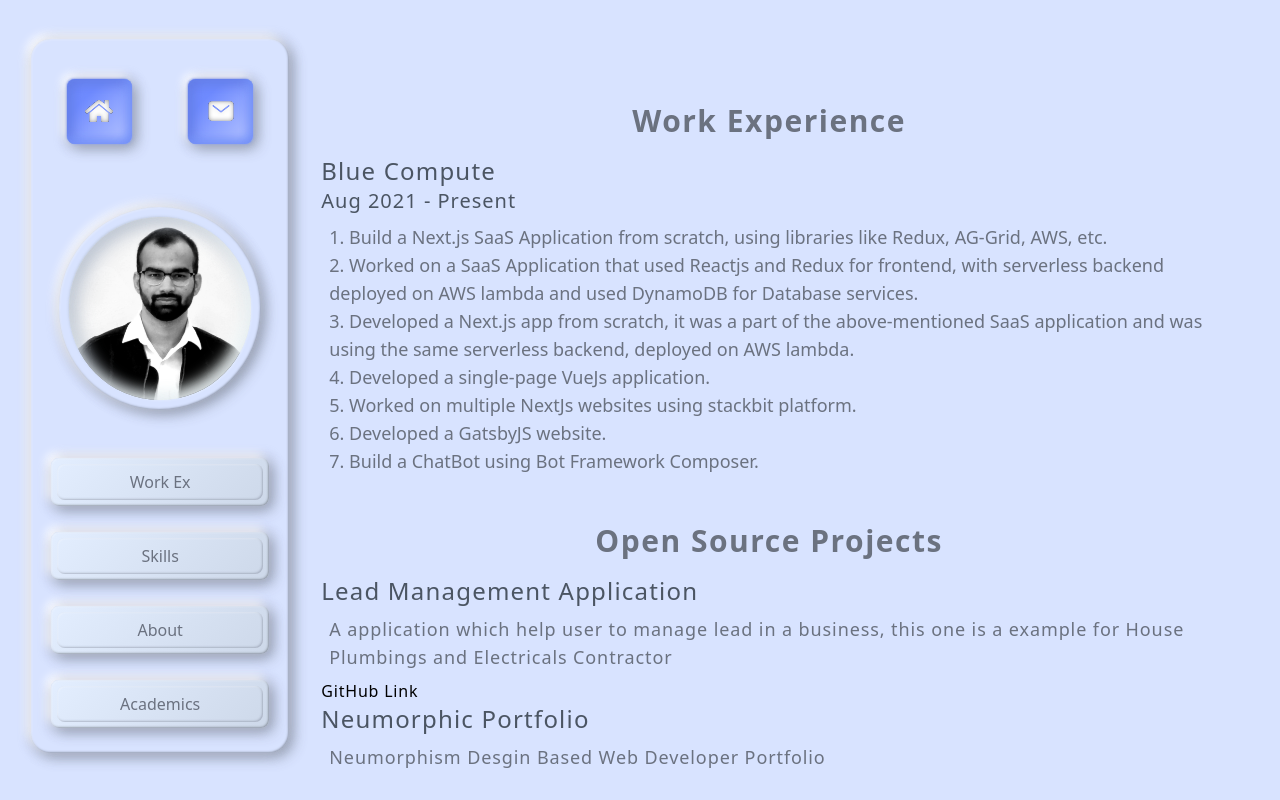
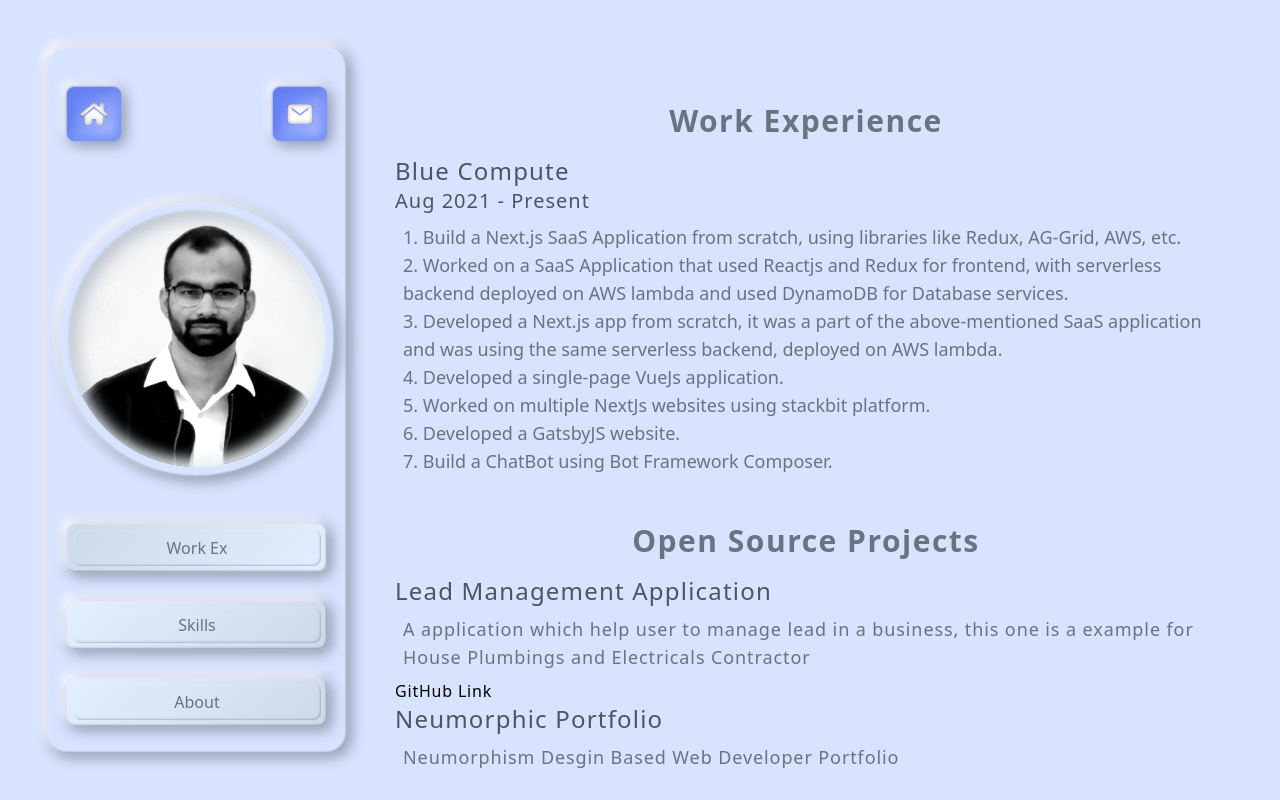
Before and after one commit to gaurav-pachar/neumorphic-portfolio, a Next.js app: page /resume in a window 1280 px wide. Built offline with nearby package versions, Linux system fonts and the light colour scheme.

Commit message:
with about page section

```diff
--- a/src/components/CircularBar/CircularProgressBar.js
+++ b/src/components/CircularBar/CircularProgressBar.js
@@ -6,8 +6,8 @@
     VIEWBOX_HEIGHT_HALF,
     VIEWBOX_CENTER_X,
     VIEWBOX_CENTER_Y,
-  } from '../CircularBar/constants';
-import Path from '../CircularBar/path';
+  } from './constants';
+import Path from './path';
 
 export default function CircularProgressBar ({strokeWidth = 10, maxValue=100, minValue=0, ...props}) {
     function getBackgroundPadding() {
--- a/src/components/NavBar/NavBar.js
+++ b/src/components/NavBar/NavBar.js
@@ -5,7 +5,7 @@
 import Button from "elements/Button";
 import MyGif from "../../../public/AREmoji_20221029_123415_9044 (1).gif";
 import DP from "../../../public/20221115_212121(0).jpg"
-import PictureFrame from 'components/PictureFrame';
+import PictureFrame from 'components/pictureFrame';
 import {
    ResumePageTabsStateContext,
    ResumePageTabsDispatchContext,
@@ -14,6 +14,7 @@
  import ClassNames from "Utils/ClassNames";
 export default function NavBar ({page, ...props}){
    const DispatchActiveTab = useContext(ResumePageTabsDispatchContext);
+   const { activeTab } = React.useContext(ResumePageTabsStateContext);
    switch (page) {
       case 'homePage':
          return (
@@ -21,21 +22,21 @@
             <div className='grid grid-cols-4 grid-rows-2 gap-4 w-full h-[20vh] px-6 md:hidden'>
                <div className='col-span-4 flex justify-center items-center'>
                   <div className="w-1/5">
-                     <Button ButtonType="protruding" styling="linkStyled" path="/" borderRadius="10px" width='100%' height='100%' shape="circle">
-                        <FaHome className='mx-auto w-9 h-9 z-10 text-gray-400'/>
+                     <Button ButtonType="protruding" styling="linkStyled" path="/resume" shape="circle">
+                        <IoDocumentText className='mx-auto w-9 h-9 z-10 text-gray-400'/>
                      </Button>
                   </div>
                </div>
                <div className='col-span-2 flex justify-start items-center'>
                   <div className="w-2/5">
-                     <Button ButtonType="protruding" styling="linkStyled" path="/resume" borderRadius="10px" width='100%' height='100%' shape="circle">
-                        <IoDocumentText className='mx-auto w-9 h-9 z-10 text-gray-400'/>
+                     <Button ButtonType="protruding" styling="linkStyled" path="/" shape="circle">
+                        <FaHome className='mx-auto w-9 h-9 z-10 text-gray-400'/>
                      </Button>
                   </div>
                </div>
                <div className='col-span-2 flex justify-end items-center'>
                   <div className="w-2/5">
-                     <Button ButtonType="protruding" styling="linkStyled" path="/contact" borderRadius="10px" width='100%' height='100%' shape="circle">
+                     <Button ButtonType="protruding" styling="linkStyled" path="/contact" shape="circle">
                         <IoMail className='mx-auto w-9 h-9 z-10 text-gray-400'/>
                      </Button>
                   </div>
@@ -64,30 +65,30 @@
       case 'resumePage':
          return (
             <div className={ClassNames(
-               "absolute md:relative top-0 left-0 bottom-0",
+               "absolute lg:relative top-0 left-0 bottom-0",
                "flex justify-center items-center",
-               "z-resumeNavbar m-4 md:mt-2 md:mx-0 w-fit md:w-full lg:w-1/3 lg:max-w-xs",
-               "md:translate-x-0 transition-all md:transition-none duration-500 ease-in-out",
+               "z-resumeNavbar m-4 w-fit lg:w-1/3 lg:max-w-xs lg:min-w-[300px]",
+               "lg:translate-x-0 transition-all lg:transition-none duration-500 ease-in-out",
                (props.showMenu ? "translate-x-0" : "-translate-x-[500px]"))}>
 
                <nav className={ClassNames(
                   "w-full h-auto lg:h-full min-h-fit",
-                  "grid grid-cols-[auto_auto] md:grid-cols-[35%_auto_auto_auto] lg:grid-cols-[auto_auto]",
-                  "md:grid-rows-[auto_auto] lg:grid-row-3",
+                  "grid grid-cols-[auto_auto] lg:grid-cols-[auto_auto]",
+                  "lg:grid-row-3",
                   "shadow-shadow-only md:shadow-protruding rounded-[20px]",
                   "p-3 z-50 bg-primary")}>
                   {/* Inter Page Navigation Links */}
                   <div className={ClassNames(
                      "flex justify-between items-center",
-                     "col-start-1 md:col-start-2 lg:col-start-1 col-span-2 md:col-span-3 lg:col-span-2",
+                     "col-start-1 lg:col-start-1 col-span-2 lg:col-span-2",
                      "row-start-1 row-span-1",
-                     "md:px-4 lg:w-full")}>
-                     <div className="p-2 md:w-1/5 lg:w-2/5 flex justify-between items-center">
+                     "lg:w-full")}>
+                     <div className="p-2 lg:w-2/5 lg:max-w-[70px] flex justify-between items-center">
                      <Button ButtonType="protruding" styling="linkStyled" path="/" borderRadius="10px" width='100%' height='100%' shape="circle">
                         <FaHome className='mx-auto w-7 h-7 z-10 text-gray-400'/>
                      </Button>
                      </div>
-                     <div className="p-2 md:w-1/5 lg:w-2/5 flex justify-between items-center">
+                     <div className="p-2 lg:w-2/5 lg:max-w-[70px] flex justify-between items-center">
                      <Button ButtonType="protruding" styling="linkStyled" path="/contact" borderRadius="10px" width='100%' height='100%' shape="circle">
                         <IoMail className='mx-auto w-7 h-7 text-gray-400'/>
                      </Button>
@@ -96,36 +97,31 @@
                   {/* Display Pic */}
                   <div className={ClassNames(
                      "flex items-center justify-center",
-                     "col-start-1 col-span-2 md:col-span-1 lg:col-span-2",
-                     "row-start-2 md:row-start-1 lg:row-start-2 row-span-1 md:row-span-2 lg:row-span-1",
-                     "py-3 md:p-4",
+                     "col-start-1 col-span-2 lg:col-span-2",
+                     "row-start-2 lg:row-start-2 row-span-1 lg:row-span-1",
+                     "py-3",
                      "w-[200px] md:w-[250px] lg:w-full h-[200px] sm:h-[250px] lg:h-full")}>
                      <PictureFrame ImageSrc={DP.src}/>
                   </div>
                   {/* Section Tabs */}
                   <div className={ClassNames(
-                     "grid grid-cols-1 md:grid-cols-2 lg:grid-cols-1 grid-rows-4 md:grid-rows-2 lg:grid-rows-4 gap-2 md:gap-4",
-                     "col-start-1 md:col-start-2 lg:col-start-1 col-span-2 md:col-span-3 lg:col-span-2",
-                     "row-start-3 md:row-start-2 lg:row-start-3 row-span-1",
+                     "grid grid-cols-1 grid-rows-3 gap-2 lg:gap-4",
+                     "col-start-1 lg:col-start-1 col-span-2 lg:col-span-2",
+                     "row-start-3 row-span-1",
                      "w-full p-2")}>
                         <div className="row-span-1 flex justify-center items-center">
-                        <Button onClick={(e) => setActiveTab(DispatchActiveTab, 0)} ButtonType="protruding" styling="button">
+                        <Button onClick={(e) => setActiveTab(DispatchActiveTab, 0)} ButtonType="protruding" styling="button" active={activeTab === 0}>
                            Work Ex
                         </Button>
                         </div>
                         <div className="row-span-1 flex justify-center items-center">
-                        <Button onClick={(e) => setActiveTab(DispatchActiveTab, 1)} ButtonType="protruding" styling="button">
+                        <Button onClick={(e) => setActiveTab(DispatchActiveTab, 1)} ButtonType="protruding" styling="button" active={activeTab === 1}>
                            Skills
                         </Button>
                         </div>
                         <div className="row-span-1 flex justify-center items-center">
-                        <Button onClick={(e) => setActiveTab(DispatchActiveTab, 2)} ButtonType="protruding" styling="button">
+                        <Button onClick={(e) => setActiveTab(DispatchActiveTab, 2)} ButtonType="protruding" styling="button" active={activeTab === 2}>
                            About
-                        </Button>
-                        </div>
-                        <div className="row-span-1 flex justify-center items-center">
-                        <Button onClick={(e) => setActiveTab(DispatchActiveTab, 3)} ButtonType="protruding" styling="button">
-                           Academics
                         </Button>
                         </div>
                   </div>
--- a/src/components/Sections/Skills/Skills.js
+++ b/src/components/Sections/Skills/Skills.js
@@ -3,17 +3,17 @@
 import SkillFrame from "components/SkillFrame";
 import SvgElements from "elements/SVG/SvgElements";
 import Classes from "./skills.module.css"
-import SkillCard from "components/SkillCard/SkillCard";
+import SkillCard from "components/skillCard/SkillCard";
 import SkillData from "Assets/SkillData";
 export default function SkillsSection (props) {
     const { Languages, FrameworksAndLibraries, DevOps, OtherTools} = SkillData
     console.log(Languages);
     return (
-    <div className={Classes.SectionWrapper}>
-        <div className={Classes.sectionBadge}>
+    <div className="flex flex-col w-full p-8">
+        <div className="fixed lg:hidden top-0 left-0 bg-primary shadow-shadow-only rounded-br-3xl w-fit p-2">
             <h1 className="m-auto font-bold text-3xl text-gray-500 tracking-wider antialiased">Skills</h1>
         </div>
-        <div className="flex mr-6 p-4">
+        <div className="flex mt-6 p-4">
             <div className="flex flex-1 justify-end sm:justify-center items-center">
                   <h2 className="font-bold text-3xl text-gray-500 tracking-wider antialiased">
                       {Languages.id}
--- a/src/components/Sections/Skills/skills.module.css
+++ b/src/components/Sections/Skills/skills.module.css
@@ -2,8 +2,7 @@
     display: flex;
     flex-direction: column;
     width: 100%;
-    overflow-y: scroll;
-    border-radius: 15px;
+    padding: 2rem;
 }
 .sectionHead {
     height: 4rem;
--- a/src/components/Sections/WorkEx/WorkEx.js
+++ b/src/components/Sections/WorkEx/WorkEx.js
@@ -4,8 +4,8 @@
 export default function WorkEx ({props}) {
     const { WorkEx, OpenSource } = ExperienceData
     return (
-    <div className={Classes.SectionWrapper}>
-        <div className={Classes.sectionBadge}>
+    <div className="flex flex-col w-full p-8">
+        <div className="fixed lg:hidden top-0 left-0 bg-primary shadow-shadow-only rounded-br-3xl w-fit p-2">
             <h1 className="m-auto font-bold text-3xl text-gray-500 tracking-wider antialiased">Experience</h1>
         </div>
         <div className="flex mt-6 p-4">
--- a/src/components/Sections/WorkEx/workex.module.css
+++ b/src/components/Sections/WorkEx/workex.module.css
@@ -2,8 +2,6 @@
     display: flex;
     flex-direction: column;
     width: 100%;
-    overflow: scroll;
-    border-radius: 15px;
     padding: 2rem;
 }
 
--- a/src/components/SkillFrame/index.js
+++ b/src/components/SkillFrame/index.js
@@ -1,4 +1,4 @@
-import CircularProgressBar from "components/CircularBar/CircularProgressBar";
+import CircularProgressBar from "components/circularBar/CircularProgressBar";
 import React from"react";
 import Classes from "./skillFrame.module.css";
 
--- /dev/null
+++ b/src/components/sections/about/about.js
@@ -0,0 +1,21 @@
+import React from "react";
+
+export default function about({props}) {
+    return (
+        <div className="p-4 h-full lg:flex lg:items-center">
+           <div className="fixed lg:hidden top-0 left-0 bg-primary shadow-shadow-only rounded-br-3xl w-fit p-2">
+              <h1 className="m-auto font-bold text-3xl text-gray-500 tracking-wider antialiased">About</h1>
+           </div>
+           <div className="block text-center text-2xl p-4 font-semibold text-gray-600 antialiased tracking-wideer leading-8 mt-8 lg:mt-0">
+            <p>
+            I am a Javascript Developer with about 2 years of experience. My expertise is in frameworks like ReactJS, NextJS, TailwindCSS, etc. In my current role as a Developer at BlueCompute, I have developed websites and worked on different types of  SaaS applications. The projects I have worked on were mostly the type of applications that provided services of data accusations and data analysis. I did my Bachelors of Technology in Electrical Engineering from YMCA University of Science Technology (Faridabad), Haryana, India.
+
+            </p>
+            <br/>
+            <p>
+            I always keep a responsible attitude toward my work and take ownership of my tasks and follow through with them in a proper manner. I understand the importance of meeting deadlines and delivering high-quality work. I am a proactive person and am always looking for ways to improve my work. I am always open to receiving feedback and constructive criticism moreover also willing to admit when I have made a mistake and take the necessary steps to correct it. And that is why I have been regularly complimented about my passion and diligence in my work.
+            </p>
+           </div>
+        </div>
+    )
+}
--- a/src/pages/contact.js
+++ b/src/pages/contact.js
@@ -1,6 +1,6 @@
 //import Button from "elements/Button";
 import axios from "axios";
-import NavBar from "components/NavBar/NavBar";
+import NavBar from "components/navBar/NavBar";
 import Head from 'next/head'
 import React from "react";
 import { FaHome, FaFileAlt, FaPhoneAlt, FaLinkedin, FaGithub, FaTwitter, FaCircleNotch, FaLeaf } from "react-icons/fa";
--- a/src/pages/index.js
+++ b/src/pages/index.js
@@ -6,8 +6,8 @@
 import { FaHome, FaFileAlt } from "react-icons/fa";
 import { IoDocumentText, IoMail } from "react-icons/io5";
 import DP from "../../public/20221115_212121(0).jpg"
-import NavBar from 'components/NavBar/NavBar';
-import PictureFrame from 'components/PictureFrame';
+import NavBar from 'components/navBar/NavBar';
+import PictureFrame from 'components/pictureFrame';
 import SvgElements from "elements/SVG/SvgElements";
 const socialLinksData = [
   {
--- a/src/pages/resume.js
+++ b/src/pages/resume.js
@@ -3,11 +3,12 @@
 import Classes from 'styles/Resume.module.css';
 import { CircularProgressbar, buildStyles } from 'react-circular-progressbar';
 import MyGif from "../../public/AREmoji_20221029_123415_9044 (1).gif";
-import NavBar from 'components/NavBar/NavBar';
+import NavBar from 'components/navBar/NavBar';
 import { FaHome, FaFileAlt, FaBars } from "react-icons/fa";
 import { IoDocumentText, IoMail } from "react-icons/io5";
-import SkillsSection from "components/Sections/Skills/Skills";
-import WorkEx from "components/Sections/WorkEx/WorkEx";
+import SkillsSection from "components/sections/Skills/Skills";
+import WorkEx from "components/sections/WorkEx/WorkEx";
+import About from "components/sections/about/about";
 import { Tab } from "@headlessui/react";
 import {
   ResumePageTabsStateContext,
@@ -23,7 +24,17 @@
   const SkillSection = <SkillsSection/>;
   const AboutSection = <WorkEx/>;
   const AcademicsSection = <SkillsSection/>;
-  const Section = [WorkExSection, SkillSection, AboutSection, AcademicsSection]
+  const Section = [WorkExSection, SkillSection, AboutSection, AcademicsSection];
+  const Sections = (activeTab) => {
+     switch (activeTab) {
+      case 0:
+        return <WorkEx/>;
+      case 1:
+        return <SkillsSection/>;
+      case 2:
+        return <About/>
+     }
+  }
     return (
       <div className={Classes.container}>
       <Head>
@@ -34,10 +45,10 @@
       <main className={Classes.main}>
         <div className="flex sm:flex-col lg:flex-row box-border sm:p-4 h-full">
           <NavBar page="resumePage" showMenu={showMenu}/>
-          <div className="block overflow-scroll">{Section[activeTab]}</div>
+          <div className="overflow-scroll">{Sections(activeTab)}</div>
 
         </div>
-        <div className="absolute bottom-0 w-[100vw] flex md:hidden justify-end items-center">
+        <div className="absolute bottom-0 w-[100vw] flex lg:hidden justify-end items-center">
         <button
                className={"flex p-6 mx-6 my-4 shadow-shadow-only rounded-full z-menuButton " + (showMenu ? "bg-concave" : "bg-convex")}
                onClick={() => {
```
